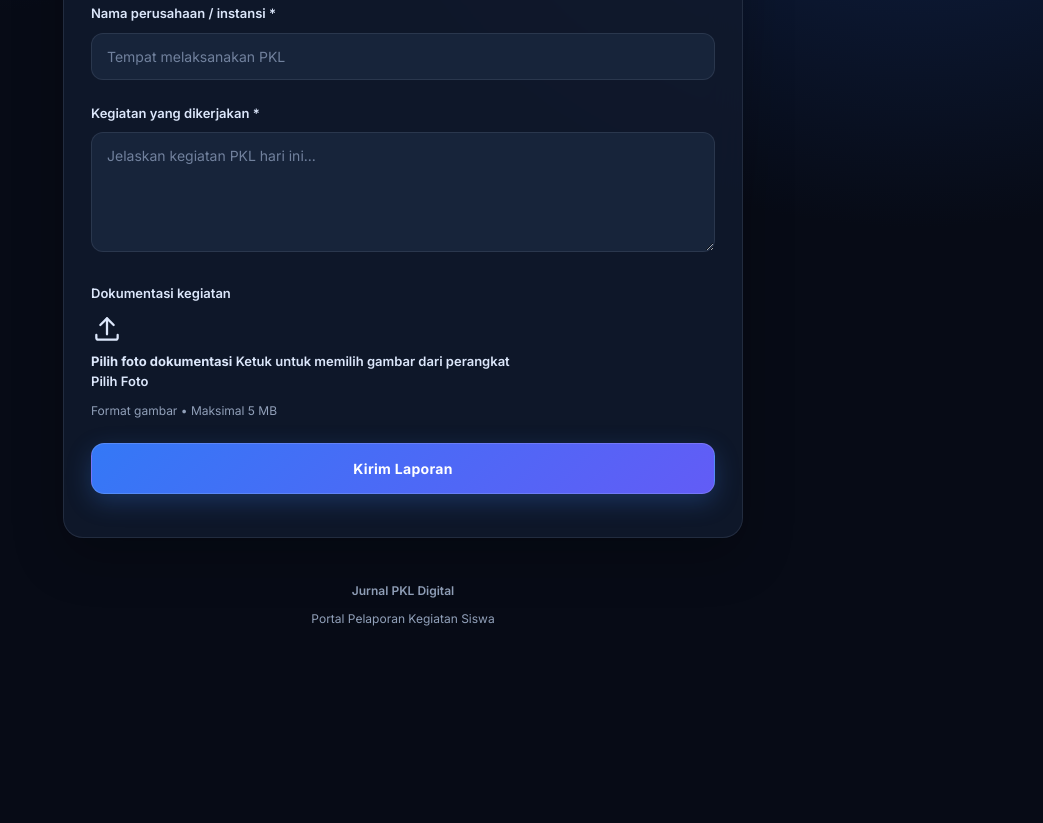
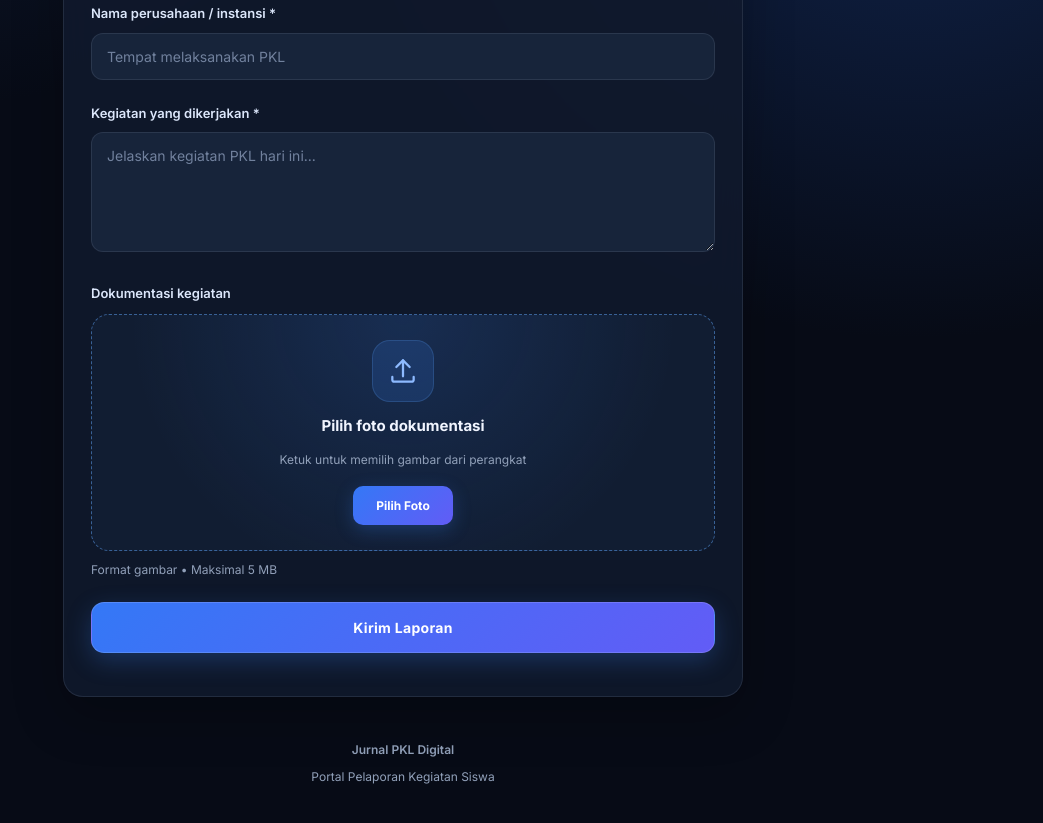
Before and after one commit to web-faiz-belajar/Jurnal-PKL-, a plain HTML site: page index.html in a window 1280 px wide. Shown: the part 855-1678 px from the top of the page, without its empty margins (237-1280 px from the left). Before the commit the page ends 1553 px from the top, so only its background shows below. Drawn offline with Linux system fonts and the light colour scheme.

Commit message:
Update style.css

```diff
--- a/style.css
+++ b/style.css
@@ -280,3 +280,74 @@ input[type="file"]::file-selector-button:hover {
   filter: brightness(1.2);
   transform: translateY(-1px);
 }
+
+/* ===== PREMIUM UPLOAD CARD ===== */
+
+.upload-card {
+  display: flex;
+  flex-direction: column;
+  align-items: center;
+  justify-content: center;
+  gap: 12px;
+  width: 100%;
+  min-height: 190px;
+  padding: 25px 18px;
+  margin-top: 10px;
+  border: 1.5px dashed rgba(96, 165, 250, .5);
+  border-radius: 18px;
+  background:
+    radial-gradient(circle at top, rgba(59, 130, 246, .16), transparent 70%),
+    #111d32;
+  cursor: pointer;
+  text-align: center;
+  transition: .3s ease;
+}
+
+.upload-card:hover {
+  border-color: #60a5fa;
+  background-color: #172944;
+  box-shadow: 0 0 28px rgba(59, 130, 246, .15);
+  transform: translateY(-2px);
+}
+
+.upload-icon {
+  width: 62px;
+  height: 62px;
+  display: grid;
+  place-items: center;
+  border-radius: 18px;
+  color: #8dbaff;
+  background: rgba(59, 130, 246, .16);
+  border: 1px solid rgba(96, 165, 250, .2);
+}
+
+.upload-card strong {
+  color: #f1f5ff;
+  font-size: 15px;
+  font-weight: 700;
+}
+
+.upload-card span {
+  color: #91a0b9;
+  font-size: 12px;
+  font-weight: 400;
+}
+
+.upload-button {
+  margin-top: 5px;
+  padding: 10px 23px;
+  border-radius: 10px;
+  color: white;
+  font-size: 12px;
+  font-weight: 700;
+  background: linear-gradient(135deg, #3478f6, #625cf6);
+  box-shadow: 0 5px 18px rgba(59, 130, 246, .25);
+}
+
+.upload-card:active {
+  transform: scale(.98);
+}
+
+input[type="file"][hidden] {
+  display: none !important;
+}
```
